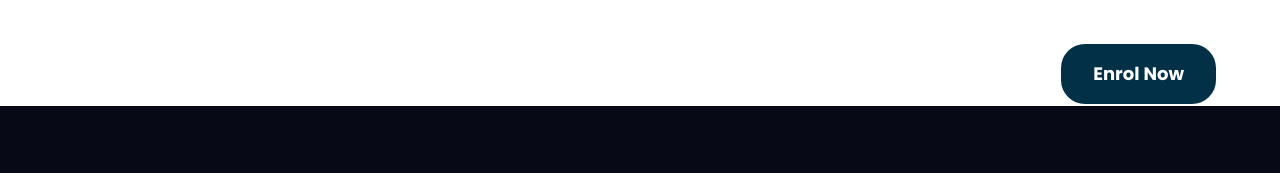
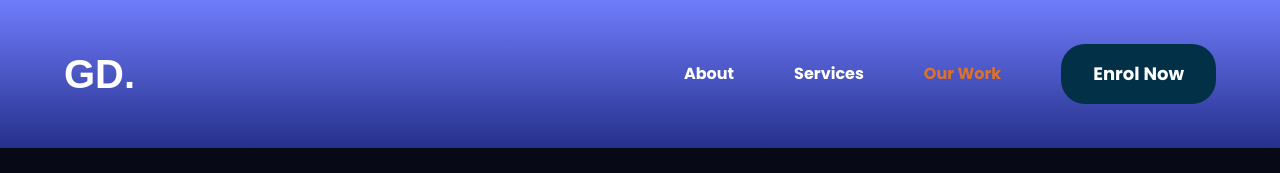
Before and after one commit to Kile1984/GD_Figma, a website: page work.html in a window 1280 px wide. Shown: the top 173 px of the page. Drawn offline with nearby package versions, Linux system fonts and the light colour scheme; files that its build step writes are made by us from their sources; a web font is replaced by a local one.

Commit message:
Add files via upload

```diff
--- a/sass/layout/_header.scss
+++ b/sass/layout/_header.scss
@@ -2,6 +2,8 @@
 
 .header {
   padding-top: 42px;
+  padding-bottom: 42px;
+  background: var(--gradient-blue);
 
   @include mixins.respond(tablet) {
     padding-top: 60px;
@@ -38,7 +40,7 @@
   }
 
   &--home {
-    background: var(--gradient-blue);
+    padding-bottom: 0;
   }
 
   &__nav {
@@ -101,6 +103,12 @@
   &__item {
     &:not(:last-child):hover {
       color: var(--color-blue-dark);
+    }
+  }
+
+  &__link {
+    &--active {
+      color: var(--color-orange);
     }
   }
 }
```
